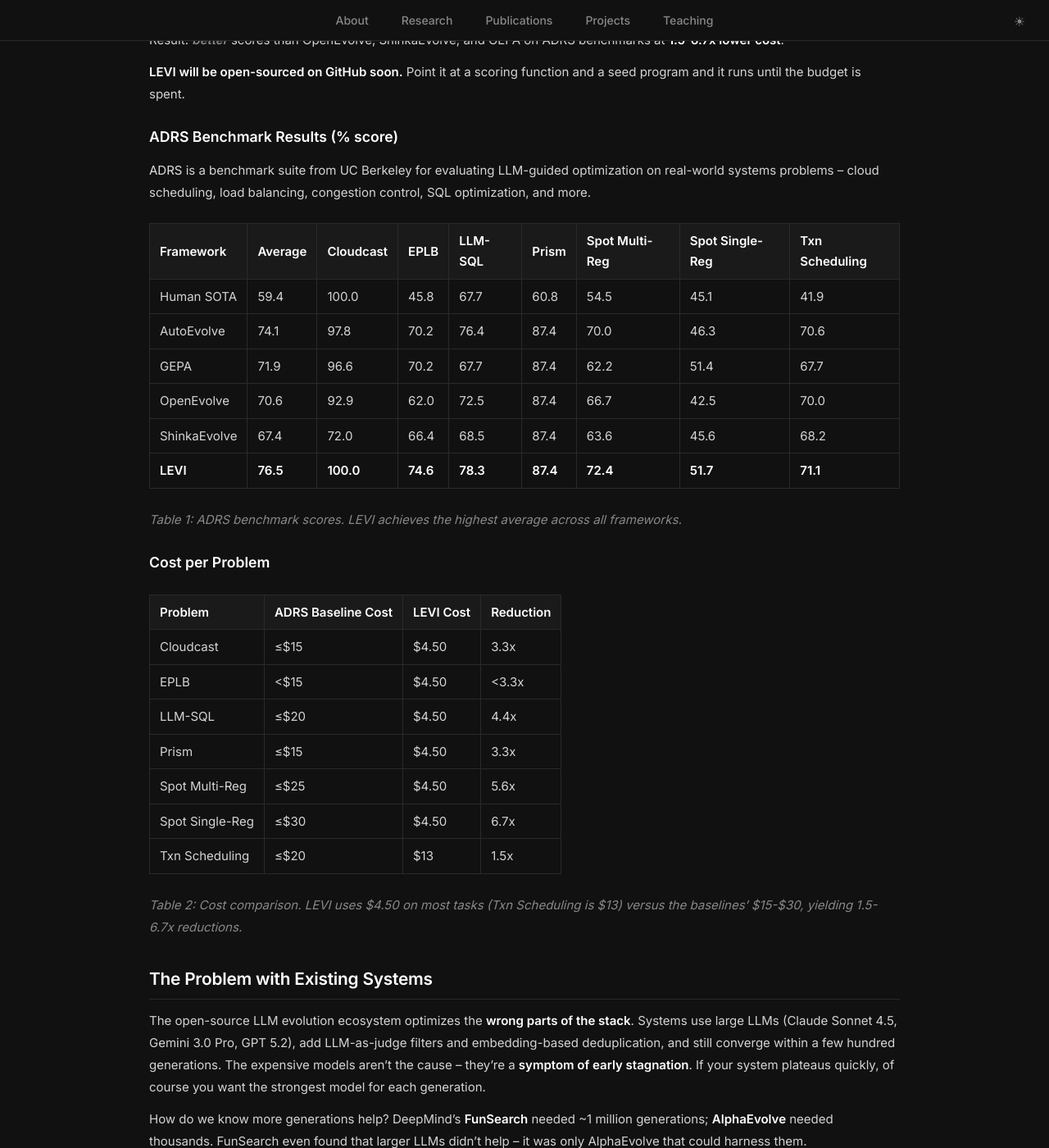
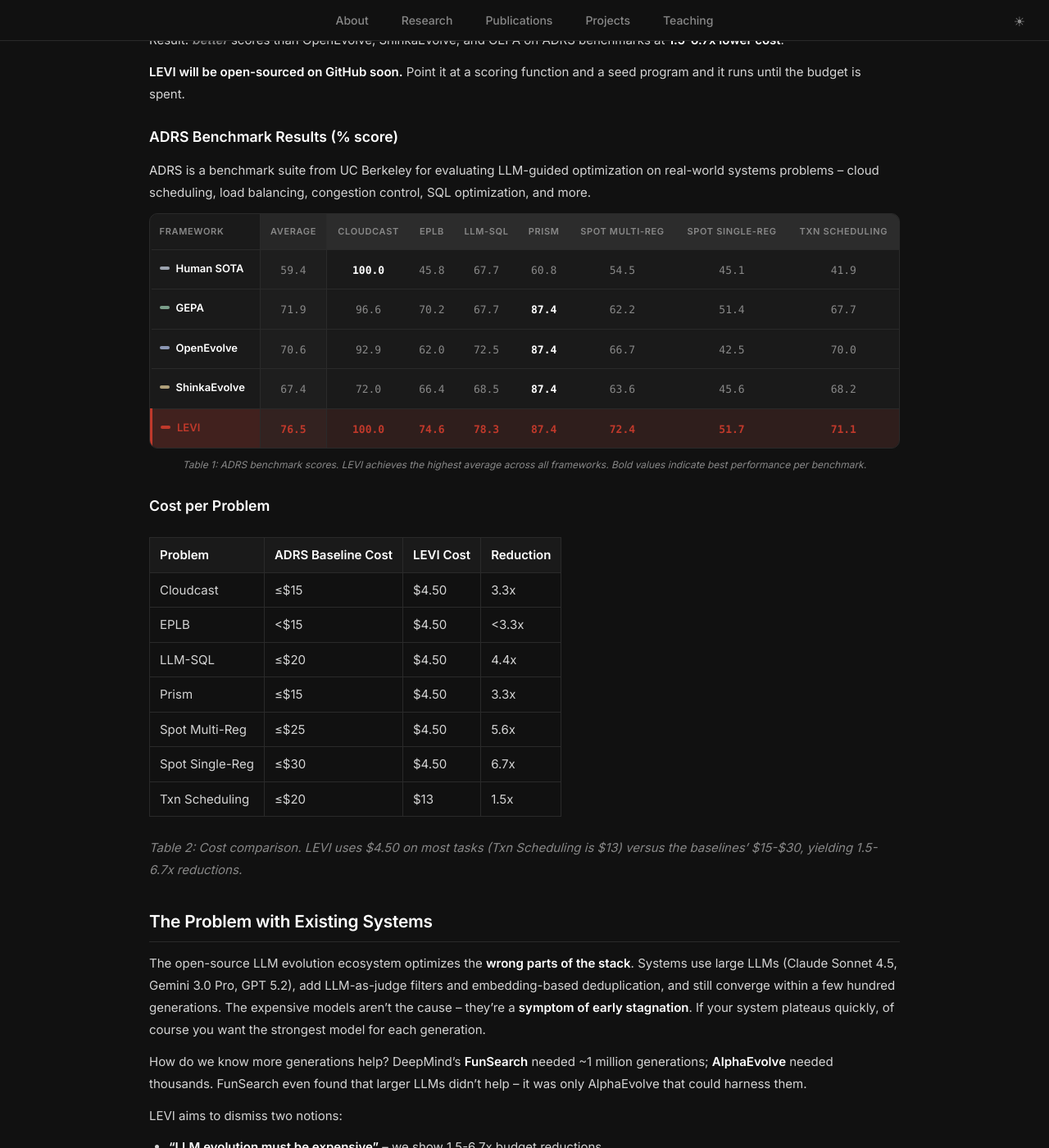
Before and after one commit to ttanv/ttanv.github.io, a Jekyll site: the page built from levi.md, in a window 1280 px wide and 1400 px high, scrolled down 545 px. Shown: the whole window at 82% size. Built offline with Jekyll 4.4.1, drawn with Linux system fonts in a browser that asks for light colours.

Commit message:
Replace ADRS scores table with styled version

```diff
--- a/levi.md
+++ b/levi.md
@@ -147,16 +147,108 @@ Result: ***better*** scores than OpenEvolve, ShinkaEvolve, and GEPA on ADRS benc
 
 [ADRS](https://ucbskyadrs.github.io/) is a benchmark suite from UC Berkeley for evaluating LLM-guided optimization on real-world systems problems -- cloud scheduling, load balancing, congestion control, SQL optimization, and more.
 
-| Framework | Average | Cloudcast | EPLB | LLM-SQL | Prism | Spot Multi-Reg | Spot Single-Reg | Txn Scheduling |
-|---|---|---|---|---|---|---|---|---|
-| Human SOTA | 59.4 | 100.0 | 45.8 | 67.7 | 60.8 | 54.5 | 45.1 | 41.9 |
-| AutoEvolve | 74.1 | 97.8 | 70.2 | 76.4 | 87.4 | 70.0 | 46.3 | 70.6 |
-| GEPA | 71.9 | 96.6 | 70.2 | 67.7 | 87.4 | 62.2 | 51.4 | 67.7 |
-| OpenEvolve | 70.6 | 92.9 | 62.0 | 72.5 | 87.4 | 66.7 | 42.5 | 70.0 |
-| ShinkaEvolve | 67.4 | 72.0 | 66.4 | 68.5 | 87.4 | 63.6 | 45.6 | 68.2 |
-| **LEVI** | **76.5** | **100.0** | **74.6** | **78.3** | **87.4** | **72.4** | **51.7** | **71.1** |
-
-*Table 1: ADRS benchmark scores. LEVI achieves the highest average across all frameworks.*
+<div class="adrs-table-card">
+  <div class="adrs-table-wrap">
+    <table class="adrs-table">
+      <thead>
+        <tr>
+          <th class="adrs-sticky">Framework</th>
+          <th class="adrs-average">Average</th>
+          <th>Cloudcast</th>
+          <th>EPLB</th>
+          <th>LLM-SQL</th>
+          <th>Prism</th>
+          <th>Spot Multi-Reg</th>
+          <th>Spot Single-Reg</th>
+          <th>Txn Scheduling</th>
+        </tr>
+      </thead>
+      <tbody>
+        <tr>
+          <td class="adrs-sticky">
+            <div class="adrs-fw">
+              <span class="adrs-swatch swatch-human"></span>
+              <span class="adrs-fw-name">Human SOTA</span>
+            </div>
+          </td>
+          <td class="adrs-average"><span class="adrs-val">59.4</span></td>
+          <td><span class="adrs-val is-best">100.0</span></td>
+          <td><span class="adrs-val">45.8</span></td>
+          <td><span class="adrs-val">67.7</span></td>
+          <td><span class="adrs-val">60.8</span></td>
+          <td><span class="adrs-val">54.5</span></td>
+          <td><span class="adrs-val">45.1</span></td>
+          <td><span class="adrs-val">41.9</span></td>
+        </tr>
+        <tr>
+          <td class="adrs-sticky">
+            <div class="adrs-fw">
+              <span class="adrs-swatch swatch-gepa"></span>
+              <span class="adrs-fw-name">GEPA</span>
+            </div>
+          </td>
+          <td class="adrs-average"><span class="adrs-val">71.9</span></td>
+          <td><span class="adrs-val">96.6</span></td>
+          <td><span class="adrs-val">70.2</span></td>
+          <td><span class="adrs-val">67.7</span></td>
+          <td><span class="adrs-val is-best">87.4</span></td>
+          <td><span class="adrs-val">62.2</span></td>
+          <td><span class="adrs-val">51.4</span></td>
+          <td><span class="adrs-val">67.7</span></td>
+        </tr>
+        <tr>
+          <td class="adrs-sticky">
+            <div class="adrs-fw">
+              <span class="adrs-swatch swatch-openevolve"></span>
+              <span class="adrs-fw-name">OpenEvolve</span>
+            </div>
+          </td>
+          <td class="adrs-average"><span class="adrs-val">70.6</span></td>
+          <td><span class="adrs-val">92.9</span></td>
+          <td><span class="adrs-val">62.0</span></td>
+          <td><span class="adrs-val">72.5</span></td>
+          <td><span class="adrs-val is-best">87.4</span></td>
+          <td><span class="adrs-val">66.7</span></td>
+          <td><span class="adrs-val">42.5</span></td>
+          <td><span class="adrs-val">70.0</span></td>
+        </tr>
+        <tr>
+          <td class="adrs-sticky">
+            <div class="adrs-fw">
+              <span class="adrs-swatch swatch-shinka"></span>
+              <span class="adrs-fw-name">ShinkaEvolve</span>
+            </div>
+          </td>
+          <td class="adrs-average"><span class="adrs-val">67.4</span></td>
+          <td><span class="adrs-val">72.0</span></td>
+          <td><span class="adrs-val">66.4</span></td>
+          <td><span class="adrs-val">68.5</span></td>
+          <td><span class="adrs-val is-best">87.4</span></td>
+          <td><span class="adrs-val">63.6</span></td>
+          <td><span class="adrs-val">45.6</span></td>
+          <td><span class="adrs-val">68.2</span></td>
+        </tr>
+        <tr class="is-levi">
+          <td class="adrs-sticky">
+            <div class="adrs-fw">
+              <span class="adrs-swatch swatch-levi"></span>
+              <span class="adrs-fw-name">LEVI</span>
+            </div>
+          </td>
+          <td class="adrs-average"><span class="adrs-val is-best is-levi">76.5</span></td>
+          <td><span class="adrs-val is-best is-levi">100.0</span></td>
+          <td><span class="adrs-val is-best is-levi">74.6</span></td>
+          <td><span class="adrs-val is-best is-levi">78.3</span></td>
+          <td><span class="adrs-val is-best is-levi">87.4</span></td>
+          <td><span class="adrs-val is-best is-levi">72.4</span></td>
+          <td><span class="adrs-val is-best is-levi">51.7</span></td>
+          <td><span class="adrs-val is-best is-levi">71.1</span></td>
+        </tr>
+      </tbody>
+    </table>
+  </div>
+</div>
+<div class="adrs-note">Table 1: ADRS benchmark scores. LEVI achieves the highest average across all frameworks. Bold values indicate best performance per benchmark.</div>
 
 ### Cost per Problem
 
--- a/style.scss
+++ b/style.scss
@@ -31,6 +31,17 @@
   --code-error: #f85149;
   --code-insert: #3fb950;
   --code-delete: #f85149;
+  --adrs-table-bg: var(--card-bg);
+  --adrs-head-bg: rgba(255, 255, 255, 0.04);
+  --adrs-row-hover: rgba(255, 255, 255, 0.04);
+  --adrs-levi-bg: rgba(192, 57, 43, 0.12);
+  --adrs-levi-border: #c0392b;
+  --adrs-average-bg: rgba(255, 255, 255, 0.02);
+  --adrs-human: #9ca3af;
+  --adrs-gepa: #7a9e8a;
+  --adrs-openevolve: #8b96b3;
+  --adrs-shinka: #b0a07a;
+  --adrs-levi: #c0392b;
 }
 
 @media (prefers-color-scheme: dark) {
@@ -63,6 +74,17 @@
     --code-error: #f85149;
     --code-insert: #3fb950;
     --code-delete: #f85149;
+    --adrs-table-bg: var(--card-bg);
+    --adrs-head-bg: rgba(255, 255, 255, 0.04);
+    --adrs-row-hover: rgba(255, 255, 255, 0.04);
+    --adrs-levi-bg: rgba(192, 57, 43, 0.12);
+    --adrs-levi-border: #c0392b;
+    --adrs-average-bg: rgba(255, 255, 255, 0.02);
+    --adrs-human: #9ca3af;
+    --adrs-gepa: #7a9e8a;
+    --adrs-openevolve: #8b96b3;
+    --adrs-shinka: #b0a07a;
+    --adrs-levi: #c0392b;
   }
 }
 
@@ -106,6 +128,17 @@
   --code-error: #f85149;
   --code-insert: #3fb950;
   --code-delete: #f85149;
+  --adrs-table-bg: var(--card-bg);
+  --adrs-head-bg: rgba(255, 255, 255, 0.04);
+  --adrs-row-hover: rgba(255, 255, 255, 0.04);
+  --adrs-levi-bg: rgba(192, 57, 43, 0.12);
+  --adrs-levi-border: #c0392b;
+  --adrs-average-bg: rgba(255, 255, 255, 0.02);
+  --adrs-human: #9ca3af;
+  --adrs-gepa: #7a9e8a;
+  --adrs-openevolve: #8b96b3;
+  --adrs-shinka: #b0a07a;
+  --adrs-levi: #c0392b;
 }
 
 [data-theme="light"] {
@@ -137,6 +170,17 @@
   --code-error: #b31d28;
   --code-insert: #22863a;
   --code-delete: #b31d28;
+  --adrs-table-bg: var(--card-bg);
+  --adrs-head-bg: #f9fafb;
+  --adrs-row-hover: #f3f4f6;
+  --adrs-levi-bg: #fef2f2;
+  --adrs-levi-border: #c0392b;
+  --adrs-average-bg: rgba(0, 0, 0, 0.02);
+  --adrs-human: #9ca3af;
+  --adrs-gepa: #7a9e8a;
+  --adrs-openevolve: #8b96b3;
+  --adrs-shinka: #b0a07a;
+  --adrs-levi: #c0392b;
 }
 
 @media (prefers-color-scheme: light) {
@@ -169,6 +213,17 @@
     --code-error: #b31d28;
     --code-insert: #22863a;
     --code-delete: #b31d28;
+    --adrs-table-bg: var(--card-bg);
+    --adrs-head-bg: #f9fafb;
+    --adrs-row-hover: #f3f4f6;
+    --adrs-levi-bg: #fef2f2;
+    --adrs-levi-border: #c0392b;
+    --adrs-average-bg: rgba(0, 0, 0, 0.02);
+    --adrs-human: #9ca3af;
+    --adrs-gepa: #7a9e8a;
+    --adrs-openevolve: #8b96b3;
+    --adrs-shinka: #b0a07a;
+    --adrs-levi: #c0392b;
   }
 }
 
@@ -464,6 +519,139 @@ span.highlight {
   height: auto;
 }
 
+/* ADRS benchmark table */
+.adrs-table-card {
+  background: var(--adrs-table-bg);
+  border: 1px solid var(--border-color);
+  border-radius: 10px;
+  overflow: hidden;
+}
+
+.adrs-table-wrap {
+  overflow-x: auto;
+}
+
+.blog-content .adrs-table {
+  width: 100%;
+  min-width: 860px;
+  border-collapse: collapse;
+  display: table;
+  margin: 0;
+  overflow: visible;
+}
+
+.blog-content .adrs-table thead {
+  background: var(--adrs-head-bg);
+}
+
+.blog-content .adrs-table thead th {
+  background: var(--adrs-head-bg);
+  color: var(--text-secondary);
+  font-size: 11px;
+  font-weight: 600;
+  text-transform: uppercase;
+  letter-spacing: 0.06em;
+  padding: 12px 10px;
+  border: none;
+  border-bottom: 1px solid var(--border-color);
+  text-align: center;
+  white-space: nowrap;
+}
+
+.blog-content .adrs-table thead th.adrs-sticky {
+  text-align: left;
+}
+
+.blog-content .adrs-table td {
+  padding: 11px 10px;
+  border: none;
+  border-bottom: 1px solid var(--border-color);
+  text-align: center;
+}
+
+.blog-content .adrs-table tbody tr:hover {
+  background: var(--adrs-row-hover);
+}
+
+.blog-content .adrs-table tbody tr.is-levi {
+  background: var(--adrs-levi-bg);
+}
+
+.blog-content .adrs-table .adrs-sticky {
+  position: sticky;
+  left: 0;
+  background: var(--adrs-table-bg);
+  text-align: left;
+  z-index: 1;
+}
+
+.blog-content .adrs-table tbody tr.is-levi .adrs-sticky {
+  background: var(--adrs-levi-bg);
+  border-left: 3px solid var(--adrs-levi-border);
+}
+
+.blog-content .adrs-table tbody tr:last-child td {
+  border-bottom: none;
+}
+
+.blog-content .adrs-table .adrs-average {
+  border-left: 1px solid var(--border-color);
+  border-right: 1px solid var(--border-color);
+  background: var(--adrs-average-bg);
+}
+
+.adrs-fw {
+  display: flex;
+  align-items: center;
+  gap: 8px;
+}
+
+.adrs-swatch {
+  width: 12px;
+  height: 4px;
+  border-radius: 2px;
+  flex-shrink: 0;
+}
+
+.swatch-human { background: var(--adrs-human); }
+.swatch-gepa { background: var(--adrs-gepa); }
+.swatch-openevolve { background: var(--adrs-openevolve); }
+.swatch-shinka { background: var(--adrs-shinka); }
+.swatch-levi { background: var(--adrs-levi); }
+
+.adrs-fw-name {
+  font-size: 13px;
+  font-weight: 600;
+  color: var(--heading-color);
+}
+
+.adrs-table tbody tr.is-levi .adrs-fw-name {
+  color: var(--adrs-levi-border);
+}
+
+.adrs-val {
+  font-family: ui-monospace, SFMono-Regular, Menlo, Monaco, Consolas, "Liberation Mono", "Courier New", monospace;
+  font-size: 13px;
+  color: var(--text-secondary);
+}
+
+.adrs-val.is-best {
+  color: var(--heading-color);
+  font-weight: 700;
+}
+
+.adrs-val.is-best.is-levi {
+  color: var(--adrs-levi-border);
+}
+
+.adrs-note {
+  margin-top: 10px;
+  font-size: 12px;
+  color: var(--text-secondary);
+  text-align: center;
+  font-style: italic;
+}
+
 /* Mobile responsiveness */
 @media screen and (max-width: 768px) {
   body, td, th, tr, p, a, li {
```
